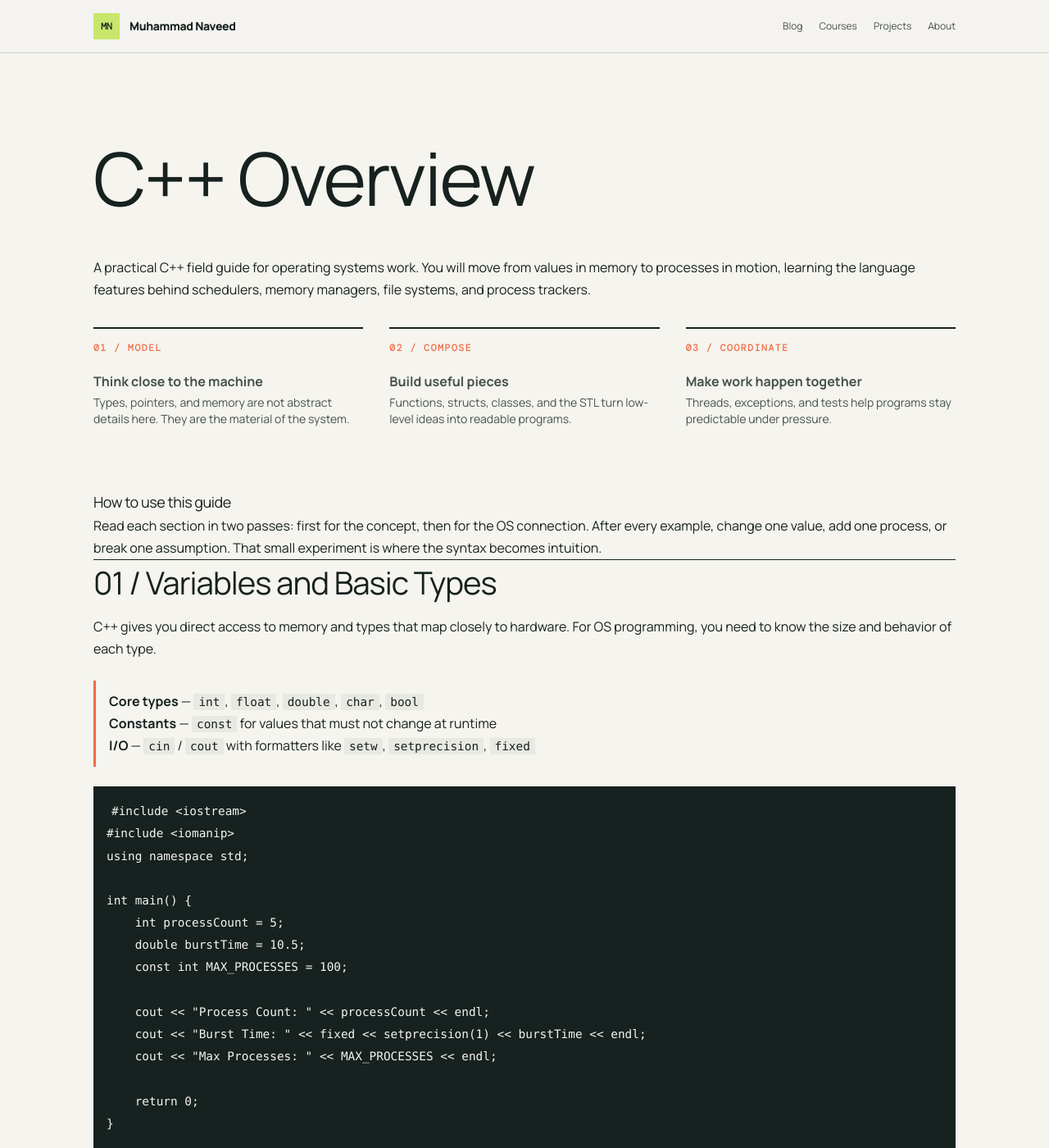
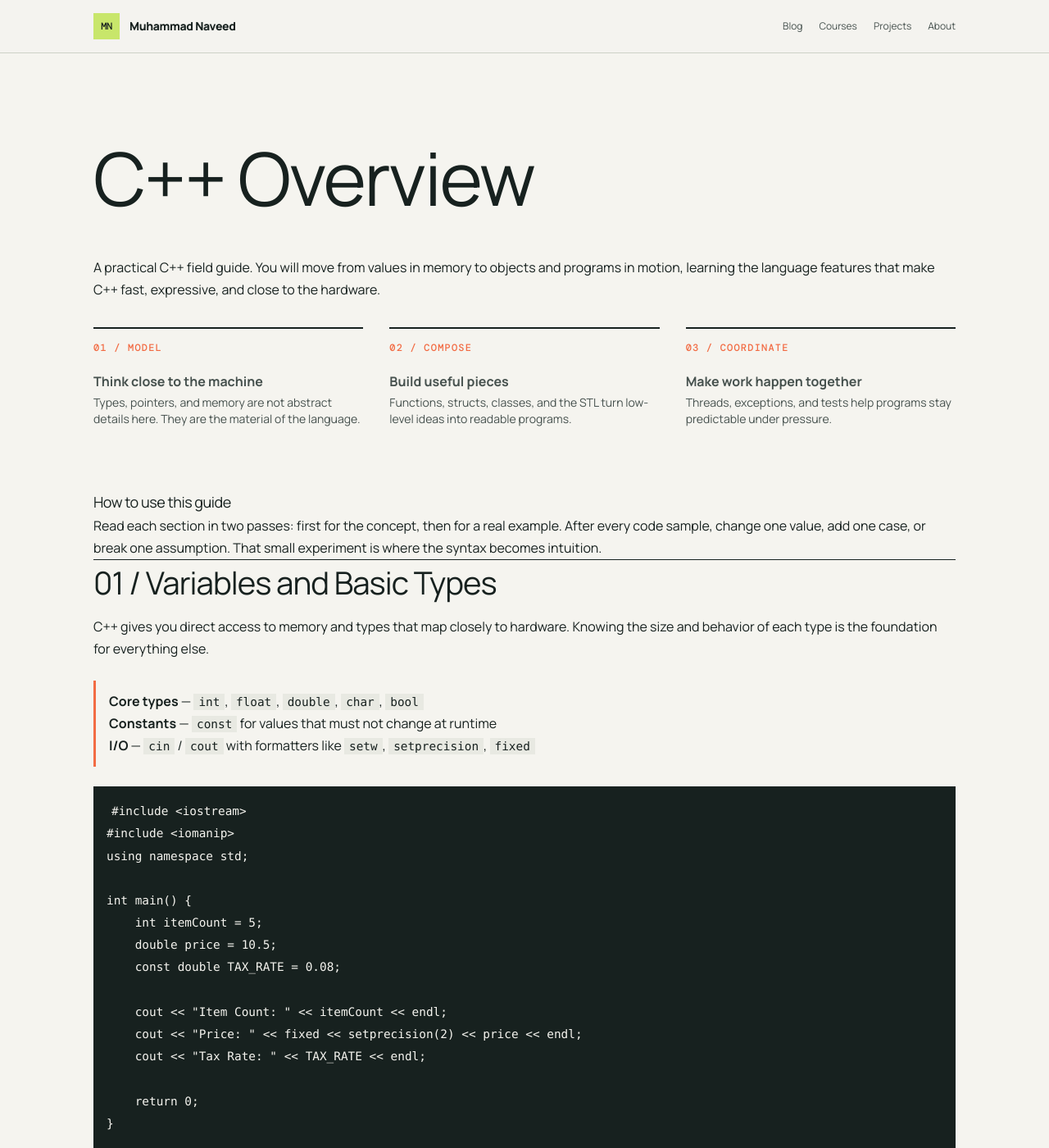
Before and after one commit to uxlabspk/uxlabspk.github.io, a Jekyll site: the page built from _courses/operating-systems/c++-overview.md, in a window 1280 px wide and 1400 px high. Shown: the whole window at 82% size. Built offline with Jekyll 4.4.1, drawn with Linux system fonts in a browser that asks for light colours; some of the changed text lies outside the part shown.

Commit message:
Update site branding and content to reflect new author name and personal journey. Adjust titles, descriptions, and links across blog, courses, and projects sections. Change sitemap and robots.txt for local development.

````diff
--- a/_courses/operating-systems/c++-overview.md
+++ b/_courses/operating-systems/c++-overview.md
@@ -1,19 +1,16 @@
 ---
 title: "C++ Overview"
 topic: true
-parent_course: "Operating System"
-parent_url: "/courses/operating-systems/"
-order: 1
-summary: "Essential C++ concepts for OS programming: variables, control structures, STL, OOP, threading, and debugging."
+summary: "Essential C++ concepts: variables, control structures, STL, OOP, threading, and debugging."
 ---
 
-A practical C++ field guide for operating systems work. You will move from values in memory to processes in motion, learning the language features behind schedulers, memory managers, file systems, and process trackers.
+A practical C++ field guide. You will move from values in memory to objects and programs in motion, learning the language features that make C++ fast, expressive, and close to the hardware.
 
 <div class="signal-grid">
 <div>
 <span class="signal-number">01 / Model</span>
 <strong>Think close to the machine</strong>
-<p>Types, pointers, and memory are not abstract details here. They are the material of the system.</p>
+<p>Types, pointers, and memory are not abstract details here. They are the material of the language.</p>
 </div>
 <div>
 <span class="signal-number">02 / Compose</span>
@@ -29,13 +26,13 @@ A practical C++ field guide for operating systems work. You will move from value
 
 ### How to use this guide
 
-Read each section in two passes: first for the concept, then for the OS connection. After every example, change one value, add one process, or break one assumption. That small experiment is where the syntax becomes intuition.
+Read each section in two passes: first for the concept, then for a real example. After every code sample, change one value, add one case, or break one assumption. That small experiment is where the syntax becomes intuition.
 
 ---
 
 ## 01 / Variables and Basic Types
 
-C++ gives you direct access to memory and types that map closely to hardware. For OS programming, you need to know the size and behavior of each type.
+C++ gives you direct access to memory and types that map closely to hardware. Knowing the size and behavior of each type is the foundation for everything else.
 
 <div style="border-left: 3px solid var(--color-orange); padding: 0.75rem 1rem; margin: 1.5rem 0; background: var(--paper-deep);">
 
@@ -51,13 +48,13 @@ C++ gives you direct access to memory and types that map closely to hardware. Fo
 using namespace std;
 
 int main() {
-    int processCount = 5;
-    double burstTime = 10.5;
-    const int MAX_PROCESSES = 100;
+    int itemCount = 5;
+    double price = 10.5;
+    const double TAX_RATE = 0.08;
 
-    cout << "Process Count: " << processCount << endl;
-    cout << "Burst Time: " << fixed << setprecision(1) << burstTime << endl;
-    cout << "Max Processes: " << MAX_PROCESSES << endl;
+    cout << "Item Count: " << itemCount << endl;
+    cout << "Price: " << fixed << setprecision(2) << price << endl;
+    cout << "Tax Rate: " << TAX_RATE << endl;
 
     return 0;
 }
@@ -67,7 +64,7 @@ int main() {
 
 ## 02 / Control Structures
 
-Every scheduler, memory allocator, and device driver relies on conditionals and loops. The patterns here — especially `switch` and loop control — show up constantly in OS code.
+Conditionals and loops are how a program makes decisions and repeats work. The patterns here — especially `switch` and loop control — show up constantly in everyday C++ code.
 
 <div style="border-left: 3px solid var(--color-orange); padding: 0.75rem 1rem; margin: 1.5rem 0; background: var(--paper-deep);">
 
@@ -82,13 +79,13 @@ Every scheduler, memory allocator, and device driver relies on conditionals and
 using namespace std;
 
 int main() {
-    int processes[] = {1, 2, 3, 4, 5};
+    int scores[] = {85, 42, 91, 67, 78};
     for (int i = 0; i < 5; ++i) {
-        if (processes[i] == 3) {
-            cout << "Process 3 found! Skipping..." << endl;
+        if (scores[i] < 50) {
+            cout << "Score " << scores[i] << " failed. Skipping..." << endl;
             continue;
         }
-        cout << "Scheduling Process: " << processes[i] << endl;
+        cout << "Score " << scores[i] << " passed." << endl;
     }
     return 0;
 }
@@ -98,7 +95,7 @@ int main() {
 
 ## 03 / Arrays and Vectors
 
-Fixed-size arrays are simple but rigid. `std::vector` grows dynamically — essential when you do not know how many processes or threads will exist at runtime.
+Fixed-size arrays are simple but rigid. `std::vector` grows dynamically — essential when you do not know how many items you will need to store at runtime.
 
 **Static arrays** — `int arr[10]`, fixed at compile time
 **Dynamic vectors** — `std::vector<T>`, resizes as needed
@@ -110,9 +107,9 @@ Fixed-size arrays are simple but rigid. `std::vector` grows dynamically — esse
 using namespace std;
 
 int main() {
-    vector<double> burstTimes = {10.5, 5.2, 8.9, 3.1};
-    for (double time : burstTimes) {
-        cout << "Burst Time: " << time << endl;
+    vector<double> prices = {10.5, 5.2, 8.9, 3.1};
+    for (double price : prices) {
+        cout << "Price: $" << price << endl;
     }
     return 0;
 }
@@ -122,7 +119,7 @@ int main() {
 
 ## 04 / Functions
 
-Functions are how you turn a monolithic program into composable pieces. For OS work, you will write functions to calculate waiting times, manage queues, and wrap system calls.
+Functions are how you turn a monolithic program into composable pieces. Write functions to calculate totals, validate input, and wrap repeated logic.
 
 <div style="border-left: 3px solid var(--color-orange); padding: 0.75rem 1rem; margin: 1.5rem 0; background: var(--paper-deep);">
 
@@ -136,13 +133,13 @@ Functions are how you turn a monolithic program into composable pieces. For OS w
 #include <iostream>
 using namespace std;
 
-int calculateWaitingTime(int burstTime, int arrivalTime = 0) {
-    return burstTime - arrivalTime;
+double calculateTotal(double price, double taxRate = 0.08) {
+    return price + (price * taxRate);
 }
 
 int main() {
-    int waitingTime = calculateWaitingTime(10, 2);
-    cout << "Waiting Time: " << waitingTime << endl;
+    double total = calculateTotal(50.0);
+    cout << "Total: $" << total << endl;
     return 0;
 }
 ```
@@ -151,7 +148,7 @@ int main() {
 
 ## 05 / Pointers and References
 
-Pointers are the backbone of OS programming — every system call, memory allocation, and data structure passes data through them. References offer the same power with less risk.
+Pointers give you direct access to memory addresses — the backbone of dynamic data structures and efficient parameter passing. References offer the same power with less risk.
 
 <div style="border-left: 3px solid var(--color-orange); padding: 0.75rem 1rem; margin: 1.5rem 0; background: var(--paper-deep);">
 
@@ -166,14 +163,14 @@ Pointers are the backbone of OS programming — every system call, memory alloca
 #include <iostream>
 using namespace std;
 
-void modifyValue(int *ptr) {
-    *ptr = 20;
+void applyDiscount(double *price) {
+    *price = *price * 0.9;
 }
 
 int main() {
-    int value = 10;
-    modifyValue(&value);
-    cout << "Modified Value: " << value << endl;
+    double price = 100.0;
+    applyDiscount(&price);
+    cout << "Discounted Price: $" << price << endl;
     return 0;
 }
 ```
@@ -182,7 +179,7 @@ int main() {
 
 ## 06 / Structs and Classes
 
-Structs group related data. Classes add methods and access control. Together they let you model OS entities — processes, threads, memory blocks — as coherent units instead of scattered variables.
+Structs group related data. Classes add methods and access control. Together they let you model real-world entities — students, accounts, products — as coherent units instead of scattered variables.
 
 <div style="border-left: 3px solid var(--color-orange); padding: 0.75rem 1rem; margin: 1.5rem 0; background: var(--paper-deep);">
 
@@ -196,17 +193,17 @@ Structs group related data. Classes add methods and access control. Together the
 #include <iostream>
 using namespace std;
 
-struct Process {
-    int pid;
-    double burstTime;
+struct Student {
+    int id;
+    double gpa;
     void display() {
-        cout << "PID: " << pid << ", Burst Time: " << burstTime << endl;
+        cout << "ID: " << id << ", GPA: " << gpa << endl;
     }
 };
 
 int main() {
-    Process p1 = {1, 10.5};
-    p1.display();
+    Student s1 = {1, 3.8};
+    s1.display();
     return 0;
 }
 ```
@@ -215,7 +212,7 @@ int main() {
 
 ## 07 / Dynamic Memory Allocation
 
-OS kernels allocate and free memory constantly. In C++, `new` and `delete` give you that control. Mismatch them and you get leaks or dangling pointers — two of the most common bugs in systems code.
+Sometimes you need memory whose size or lifetime is not known at compile time. `new` and `delete` give you that control. Mismatch them and you get leaks or dangling pointers — two of the most common bugs in C++ programs.
 
 <div style="border-left: 3px solid var(--color-orange); padding: 0.75rem 1rem; margin: 1.5rem 0; background: var(--paper-deep);">
 
@@ -246,7 +243,7 @@ int main() {
 
 ## 08 / File I/O
 
-Processes read from and write to files. The `fstream` family gives you the same stream interface as `cin` / `cout`, making file operations straightforward.
+Programs read from and write to files to persist data. The `fstream` family gives you the same stream interface as `cin` / `cout`, making file operations straightforward.
 
 <div style="border-left: 3px solid var(--color-orange); padding: 0.75rem 1rem; margin: 1.5rem 0; background: var(--paper-deep);">
 
@@ -262,10 +259,10 @@ Processes read from and write to files. The `fstream` family gives you the same
 using namespace std;
 
 int main() {
-    ofstream outFile("processes.txt");
+    ofstream outFile("students.txt");
     if (outFile.is_open()) {
-        outFile << "Process 1: PID=1, Burst Time=10.5\n";
-        outFile << "Process 2: PID=2, Burst Time=5.2\n";
+        outFile << "Student 1: ID=1, GPA=3.8\n";
+        outFile << "Student 2: ID=2, GPA=3.5\n";
         outFile.close();
     }
     return 0;
@@ -276,7 +273,7 @@ int main() {
 
 ## 09 / STL — Standard Template Library
 
-The STL provides containers, algorithms, and iterators that save you from reimplementing common patterns. For OS work, `queue`, `vector`, and `sort` cover most scheduling and bookkeeping needs.
+The STL provides containers, algorithms, and iterators that save you from reimplementing common patterns. `vector`, `map`, and `sort` cover most everyday data-handling needs.
 
 <div style="border-left: 3px solid var(--color-orange); padding: 0.75rem 1rem; margin: 1.5rem 0; background: var(--paper-deep);">
 
@@ -293,10 +290,10 @@ The STL provides containers, algorithms, and iterators that save you from reimpl
 using namespace std;
 
 int main() {
-    vector<int> pids = {3, 1, 4, 2};
-    sort(pids.begin(), pids.end());
-    for (int pid : pids) {
-        cout << pid << " ";
+    vector<int> ages = {34, 21, 45, 19};
+    sort(ages.begin(), ages.end());
+    for (int age : ages) {
+        cout << age << " ";
     }
     return 0;
 }
@@ -306,7 +303,7 @@ int main() {
 
 ## 10 / Object-Oriented Programming
 
-OOP lets you model complex systems as interacting objects. In OS code, you will use inheritance to specialize process types, polymorphism to swap scheduling algorithms, and encapsulation to protect internal state.
+OOP lets you model complex systems as interacting objects. Use inheritance to specialize types, polymorphism to swap behavior, and encapsulation to protect internal state.
 
 <div style="border-left: 3px solid var(--color-orange); padding: 0.75rem 1rem; margin: 1.5rem 0; background: var(--paper-deep);">
 
@@ -320,28 +317,28 @@ OOP lets you model complex systems as interacting objects. In OS code, you will
 #include <iostream>
 using namespace std;
 
-class Process {
+class Shape {
 private:
-    int pid;
+    string name;
 public:
-    Process(int id) : pid(id) {}
-    virtual void schedule() {
-        cout << "Scheduling Process: " << pid << endl;
+    Shape(string n) : name(n) {}
+    virtual void describe() {
+        cout << "Shape: " << name << endl;
     }
 };
 
-class RealProcess : public Process {
+class Circle : public Shape {
 public:
-    RealProcess(int id) : Process(id) {}
-    void schedule() override {
-        cout << "Scheduling Real Process: " << endl;
+    Circle() : Shape("Circle") {}
+    void describe() override {
+        cout << "A round shape with no corners." << endl;
     }
 };
 
 int main() {
-    Process *p = new RealProcess(1);
-    p->schedule();
-    delete p;
+    Shape *s = new Circle();
+    s->describe();
+    delete s;
     return 0;
 }
 ```
@@ -350,7 +347,7 @@ int main() {
 
 ## 11 / Threading and Concurrency
 
-Modern operating systems run many tasks in parallel. C++11 introduced `std::thread` and synchronization primitives so you can write concurrent code without dropping to platform-specific APIs.
+Many programs benefit from doing multiple things at once. C++11 introduced `std::thread` and synchronization primitives so you can write concurrent code without dropping to platform-specific APIs.
 
 <div style="border-left: 3px solid var(--color-orange); padding: 0.75rem 1rem; margin: 1.5rem 0; background: var(--paper-deep);">
 
@@ -366,13 +363,13 @@ Modern operating systems run many tasks in parallel. C++11 introduced `std::thre
 #include <thread>
 using namespace std;
 
-void scheduleProcess(int pid) {
-    cout << "Scheduling Process: " << pid << endl;
+void printMessage(string msg) {
+    cout << "Message: " << msg << endl;
 }
 
 int main() {
-    thread t1(scheduleProcess, 1);
-    thread t2(scheduleProcess, 2);
+    thread t1(printMessage, "Hello from thread 1");
+    thread t2(printMessage, "Hello from thread 2");
     t1.join();
     t2.join();
     return 0;
@@ -383,7 +380,7 @@ int main() {
 
 ## 12 / Exception Handling
 
-System calls fail. Files disappear. Memory runs out. Exception handling gives you a structured way to respond to errors instead of checking return codes everywhere.
+Input can be invalid. Files can go missing. Memory can run out. Exception handling gives you a structured way to respond to errors instead of checking return codes everywhere.
 
 <div style="border-left: 3px solid var(--color-orange); padding: 0.75rem 1rem; margin: 1.5rem 0; background: var(--paper-deep);">
 
@@ -398,16 +395,16 @@ System calls fail. Files disappear. Memory runs out. Exception handling gives yo
 #include <stdexcept>
 using namespace std;
 
-void validatePID(int pid) {
-    if (pid <= 0) {
-        throw invalid_argument("Invalid PID");
+void validateAge(int age) {
+    if (age <= 0) {
+        throw invalid_argument("Invalid age");
     }
-    cout << "Valid PID: " << pid << endl;
+    cout << "Valid age: " << age << endl;
 }
 
 int main() {
     try {
-        validatePID(-1);
+        validateAge(-5);
     } catch (const invalid_argument &e) {
         cerr << "Error: " << e.what() << endl;
     }
@@ -419,7 +416,7 @@ int main() {
 
 ## 13 / Debugging and Testing
 
-Bugs in systems code are hard to reproduce and expensive to fix. Catch them early with compiler warnings, assertions, and systematic testing.
+Bugs are hard to reproduce and expensive to fix once code ships. Catch them early with compiler warnings, assertions, and systematic testing.
 
 <div style="border-left: 3px solid var(--color-orange); padding: 0.75rem 1rem; margin: 1.5rem 0; background: var(--paper-deep);">
 
@@ -434,12 +431,12 @@ Bugs in systems code are hard to reproduce and expensive to fix. Catch them earl
 #include <cassert>
 using namespace std;
 
-int calculateWaitingTime(int burstTime, int arrivalTime) {
-    return burstTime - arrivalTime;
+double calculateTotal(double price, double taxRate) {
+    return price + (price * taxRate);
 }
 
 int main() {
-    assert(calculateWaitingTime(10, 2) == 8);
+    assert(calculateTotal(100.0, 0.1) == 110.0);
     cout << "Test passed!" << endl;
     return 0;
 }
@@ -449,7 +446,7 @@ int main() {
 
 ## 14 / Summary
 
-You now have the vocabulary to read a small systems program: data has a type, work has a control path, memory has an owner, and concurrent work needs coordination. Keep this page nearby while you start the operating-system projects that follow.
+You now have the vocabulary to read a small C++ program: data has a type, work has a control path, memory has an owner, and concurrent work needs coordination. Keep this page nearby as a reference while you build.
 
 | Concept               | What to remember                                           |
 | --------------------- | ---------------------------------------------------------- |
@@ -459,7 +456,7 @@ You now have the vocabulary to read a small systems program: data has a type, wo
 | **Functions**         | Use `const &` for large parameters                         |
 | **Pointers**          | Every `new` needs a `delete`                               |
 | **OOP**               | `virtual` for polymorphism, `private` for encapsulation    |
-| **STL**               | `queue`, `vector`, `sort` cover most OS needs              |
+| **STL**               | `queue`, `vector`, `sort` cover most everyday needs        |
 | **Threading**         | `std::thread` + `std::mutex` for concurrency               |
 | **Exceptions**        | Wrap risky operations in `try`/`catch`                     |
 | **Debugging**         | `-Wall`, `assert()`, initialize everything                 |
````
Also changed, not shown: other parts of _courses/operating-systems/c++-overview.md (+4 -4 lines), 17 other files.
